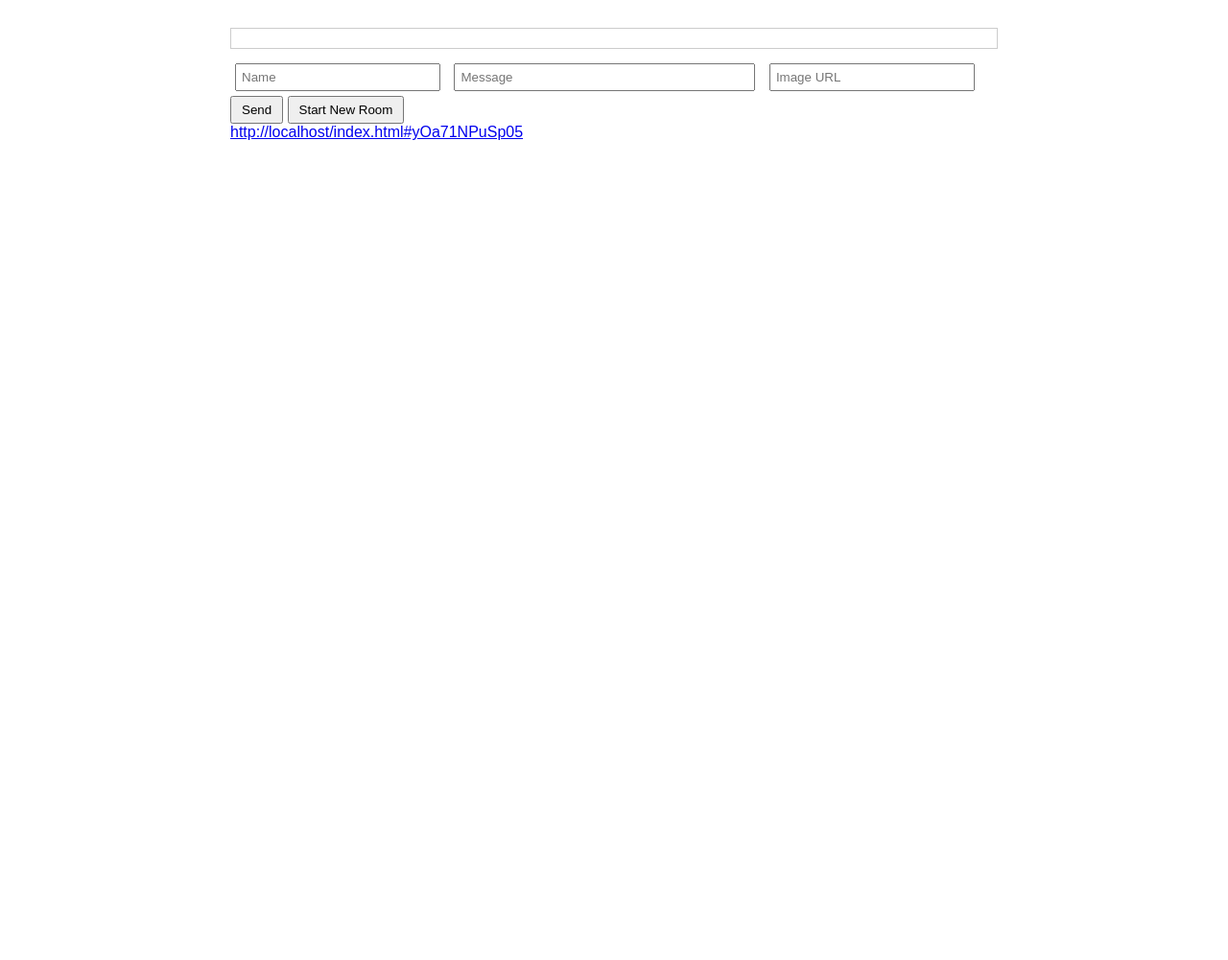
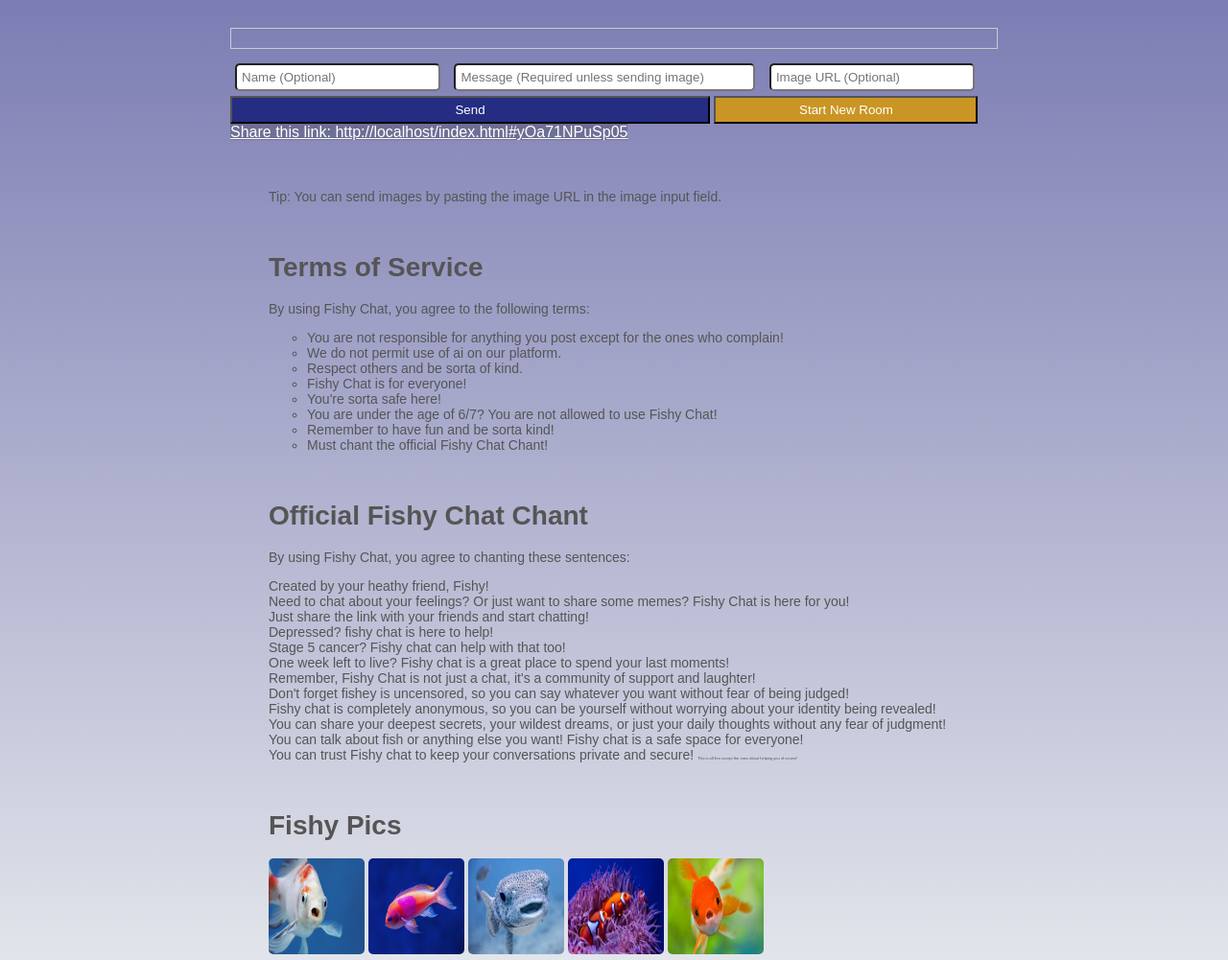
Before and after one commit to ChillyAstronox/FishyChat, a plain HTML site: page index.html in a window 1280 px wide. Shown: the part 380-1381 px from the top of the page at 96% size. Before the commit the page ends 800 px from the top, so only its background shows below. Drawn offline with Linux system fonts and the light colour scheme; no server answers.

Commit message:
Add files via upload

```diff
--- a/index.html
+++ b/index.html
@@ -13,7 +13,7 @@ input { margin: 5px; padding: 5px; }
 button { padding: 5px 10px; }
 </style>
 </head>
-<body>
+<body style="background-image: linear-gradient(rgb(85, 85, 158), rgb(229, 232, 236));">
 
 <h1 id="chatTitle" style="font-size: 80px; font-family: cursive;">
 <img src="image.png" alt="Fish Chat" style="width: 220px; height: 170px;"> Fishy Chat :)
@@ -21,14 +21,54 @@ button { padding: 5px 10px; }
 
 <div id="messages"></div>
 
-<input type="text" id="title" placeholder="Name" style="width: 200px;">
-<input type="text" id="text" placeholder="Message" style="width: 300px;">
-<input type="text" id="image" placeholder="Image URL" style="width: 200px;">
+<input type="text" id="title" placeholder="Name (Optional)" style="width: 200px; border-radius: 5px;">
+<input type="text" id="text" placeholder="Message (Required unless sending image)" style="width: 300px; border-radius: 5px;">
+<input type="text" id="image" placeholder="Image URL (Optional)" style="width: 200px; border-radius: 5px;">
 <br>
-<button id="sendBtn">Send</button>
-<button id="newChatBtn">Start New Room</button>
+<button id="sendBtn" style="background-color: rgb(36, 45, 129); color: white; width: 500px;">Send</button>
+<button id="newChatBtn" style="background-color: rgb(202, 149, 36); color: white; width: 275px;" onclick="playNewSound()"></button>
 <br>
-<a id="chatLink" href="#" target="_blank"></a>
+<a id="chatLink" href="#" target="_blank" style="background-color: #00000034; color: white;">Share This Link:</a>
+<br>
+<ul style="margin-top: 50px; font-size: 14px; color: #555;" id="tip">Tip: Loading...</ul>
+<ul style="margin-top: 50px; font-size: 14px; color: #555;">
+    <h1>Terms of Service</h1>
+    <p>By using Fishy Chat, you agree to the following terms:</p>
+    <ul>
+        <li>You are not responsible for anything you post except for the ones who complain!</li>
+        <li>We do not permit use of ai on our platform.</li>
+        <li>Respect others and be sorta of kind.</li>
+        <li>Fishy Chat is for everyone!</li>
+        <li>You're sorta safe here!</li>
+        <li>You are under the age of 6/7? You are not allowed to use Fishy Chat!</li>
+        <li>Remember to have fun and be sorta kind!</li>
+        <li>Must chant the official Fishy Chat Chant!</li>
+    </ul>
+</ul>
+<ul style="margin-top: 50px; font-size: 14px; color: #555;">
+    <h1>Official Fishy Chat Chant</h1>
+    <p>By using Fishy Chat, you agree to chanting these sentences:</p>
+    Created by your heathy friend, Fishy! <br>
+    Need to chat about your feelings? Or just want to share some memes? Fishy Chat is here for you! <br>
+    Just share the link with your friends and start chatting! <br>
+    Depressed? fishy chat is here to help! <br>
+    Stage 5 cancer? Fishy chat can help with that too! <br>
+    One week left to live? Fishy chat is a great place to spend your last moments! <br>
+    Remember, Fishy Chat is not just a chat, it's a community of support and laughter! <br>
+    Don't forget fishey is uncensored, so you can say whatever you want without fear of being judged! <br>
+    Fishy chat is completely anonymous, so you can be yourself without worrying about your identity being revealed! <br>
+    You can share your deepest secrets, your wildest dreams, or just your daily thoughts without any fear of judgment! <br>
+    You can talk about fish or anything else you want! Fishy chat is a safe space for everyone! <br>
+    You can trust Fishy chat to keep your conversations private and secure! <a style="font-size: 4px;">This is all lies except the ones about helping you of course!</a><br>
+</ul>
+<ul style="margin-top: 50px; font-size: 14px; color: #555;">
+    <h1>Fishy Pics</h1>
+    <img src="fish_images/1.png" style="border-radius: 5px; width: 100px; height: 100px; scale: 1;">
+    <img src="fish_images/2.png" style="border-radius: 5px; width: 100px; height: 100px; scale: 1;">
+    <img src="fish_images/3.png" style="border-radius: 5px; width: 100px; height: 100px; scale: 1;">
+    <img src="fish_images/4.png" style="border-radius: 5px; width: 100px; height: 100px; scale: 1;">
+    <img src="fish_images/5.png" style="border-radius: 5px; width: 100px; height: 100px; scale: 1;">
+</ul>
 
 <!-- Firebase Compat Scripts -->
 <script src="https://www.gstatic.com/firebasejs/9.23.0/firebase-app-compat.js"></script>
@@ -68,7 +108,7 @@ button { padding: 5px 10px; }
 
   const link = document.getElementById('chatLink');
   link.href = `#${chatID}`;
-  link.textContent = `${link.href}`;
+  link.textContent = `Share this link: ${link.href}`;
 
   const messagesDiv = document.getElementById('messages');
   const titleInput = document.getElementById('title');
@@ -82,6 +122,12 @@ button { padding: 5px 10px; }
   sendSound.src = "send.mp3"; // sound on send
   const receiveSound = new Audio(); // sound on new message
   receiveSound.src = "receive.mp3"; // sound on new message
+  const newSound = new Audio(); // sound on new room
+  newSound.src = "new.mp3"; // sound on new room
+
+  function playNewSound() {
+      newSound.play();
+  }
 
   let lastMessageCount = 0;
 
@@ -128,6 +174,10 @@ button { padding: 5px 10px; }
 
       messagesRef.push({ title, text, image });
 
+      if (textInput.value === '#fishyonme') {
+          document.location.href = 'https://www.myinstants.com/media/sounds/tiko-fishy-on-me-official-music-video-mp3cut-mp3cut.mp3';
+      }
+
       titleInput.value = '';
       textInput.value = '';
       imageInput.value = '';
@@ -141,11 +191,28 @@ button { padding: 5px 10px; }
       location.hash = chatID;
       messagesRef = db.ref('chats/' + chatID);
       link.href = `#${chatID}`;
-      link.textContent = `${link.href}`;
+      link.textContent = `Share this link: ${link.href}`;
+      document.title = `Fishy Chat - ${chatID}`;
+      document.getElementById('newChatBtn').textContent = 'Start New Room';
       loadMessages();
       lastMessageCount = 0; // reset counter for new chat
   });
 
+document.getElementById('newChatBtn').textContent = 'Start New Room';
+document.title = `Fishy Chat - ${chatID}`;
+
+const tip = document.getElementById('tip');
+const tips = [
+    "Tip: Share the chat link with your friends to start chatting together!",
+    "Tip: You can send images by pasting the image URL in the image input field.",
+    "Tip: Use the 'Start New Room' button to create a new chat room for different conversations!",
+    "Tip: Type #fishyonme in the message box and press send to get a surprise!"
+];
+setInterval(() => {
+    const randomTip = tips[Math.floor(Math.random() * tips.length)];
+    tip.textContent = randomTip;
+}, 5000);
+
 </script>
 </body>
 </html>
```
Also changed, not shown: fish_images/1.png (added), fish_images/2.png (added), fish_images/3.png (added), fish_images/4.png (added), fish_images/5.png (added), 1 other file.
